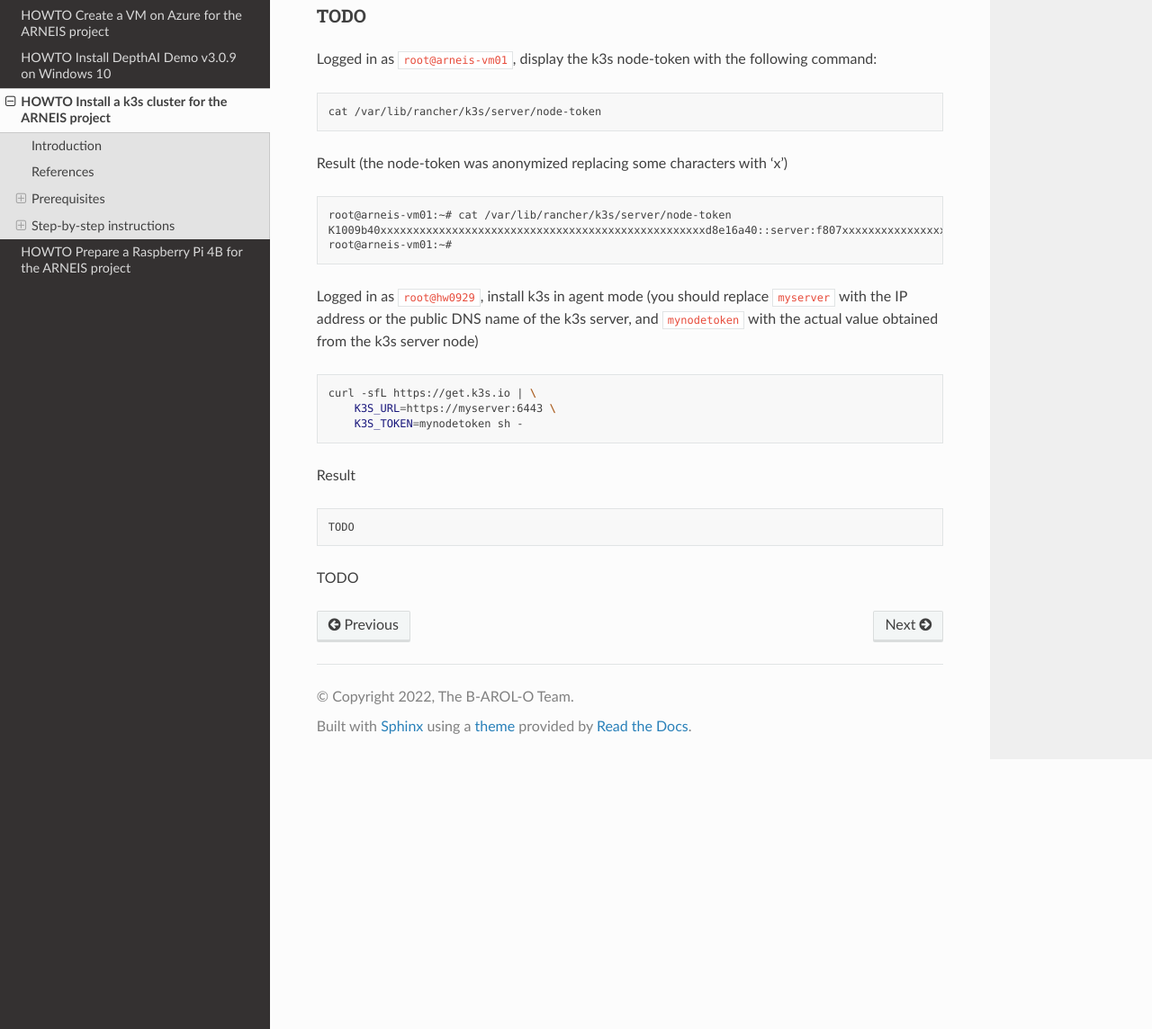
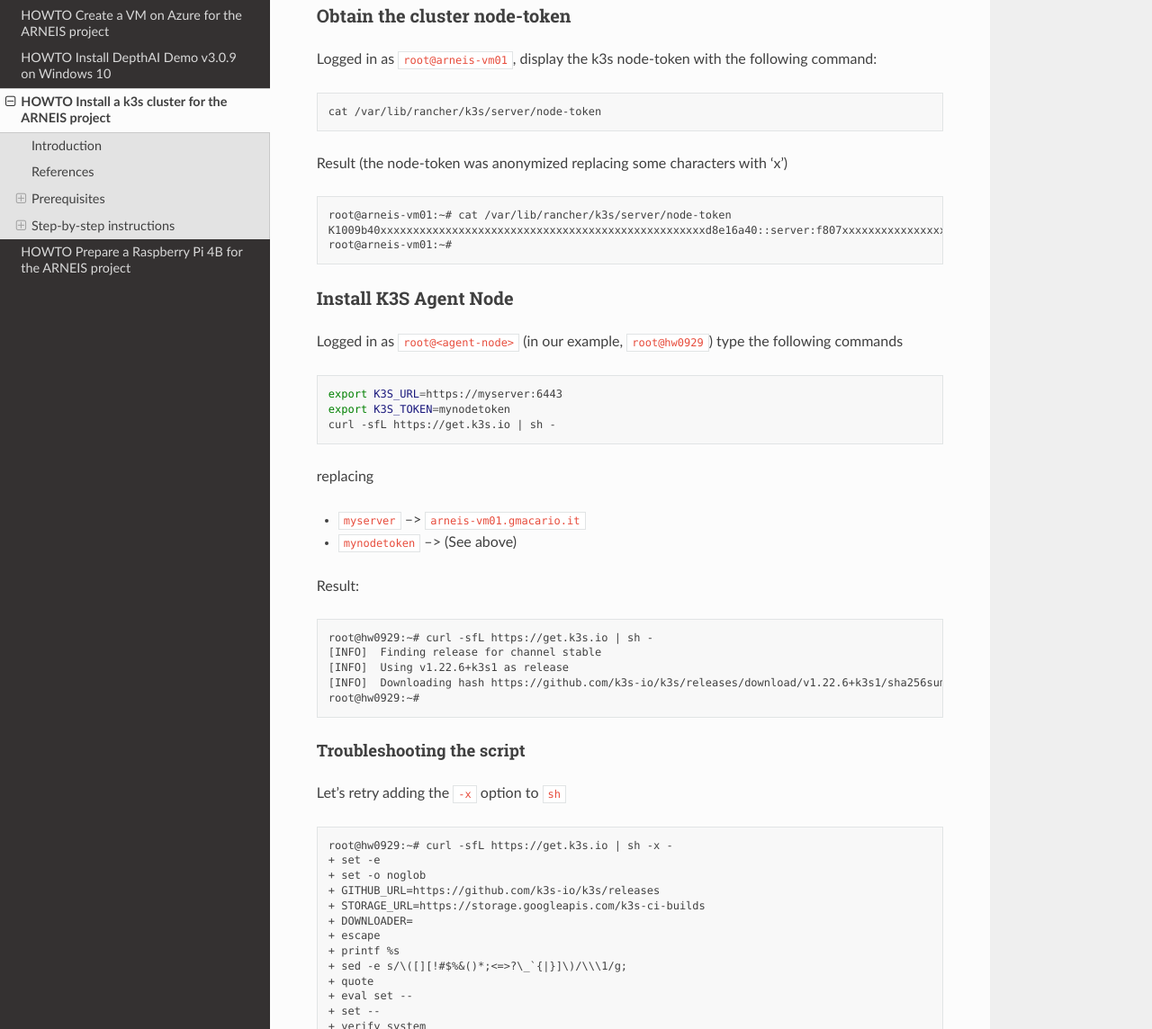
Before and after one commit to B-AROL-O/ARNEIS, a Sphinx documentation site: the page built from docs/howto/howto-install-k3s-for-arneis.md, in a window 1280 px wide and 1400 px high, scrolled down 5680 px. Shown: the part 256-1400 px from the top of the window at 90% size. Built offline with Sphinx 7.4.7 and the Read the Docs theme 2.0.0, drawn with Linux system fonts in a browser that asks for light colours; some of the changed text lies outside the part shown.

Commit message:
Expand section: Install K3S Agent Node
Signed-off-by: Macario Gianpaolo <gmacario@gmail.com>

````diff
--- a/docs/howto/howto-install-k3s-for-arneis.md
+++ b/docs/howto/howto-install-k3s-for-arneis.md
@@ -220,7 +220,7 @@ Once you passed the self-signed certificate warning, you should receive a 401 (U
 
 ![Screenshot from 2022-02-02 11-02-09](https://user-images.githubusercontent.com/75182/152132742-4ed66499-9dc1-4f36-8c2e-f073fcee5375.png)
 
-### TODO
+### Obtain the cluster node-token
 
 Logged in as `root@arneis-vm01`, display the k3s node-token with the following command:
 
@@ -236,19 +236,195 @@ K1009b40xxxxxxxxxxxxxxxxxxxxxxxxxxxxxxxxxxxxxxxxxxxxxxxxxxd8e16a40::server:f807x
 root@arneis-vm01:~#
 ```
 
-Logged in as `root@hw0929`, install k3s in agent mode (you should replace `myserver` with the IP address or the public DNS name of the k3s server, and `mynodetoken` with the actual value obtained from the k3s server node)
+### Install K3S Agent Node
+
+Logged in as `root@<agent-node>` (in our example, `root@hw0929`) type the following commands
 
 ```bash
-curl -sfL https://get.k3s.io | \
-    K3S_URL=https://myserver:6443 \
-    K3S_TOKEN=mynodetoken sh -
+export K3S_URL=https://myserver:6443
+export K3S_TOKEN=mynodetoken
+curl -sfL https://get.k3s.io | sh -
 ```
 
-Result
+replacing
+
+* `myserver` --> `arneis-vm01.gmacario.it`
+* `mynodetoken` --> (See above)
+
+Result:
 
 ```text
-TODO
+root@hw0929:~# curl -sfL https://get.k3s.io | sh -
+[INFO]  Finding release for channel stable
+[INFO]  Using v1.22.6+k3s1 as release
+[INFO]  Downloading hash https://github.com/k3s-io/k3s/releases/download/v1.22.6+k3s1/sha256sum-amd64.txt
+root@hw0929:~#
 ```
+
+#### Troubleshooting the script
+
+Let's retry adding the `-x` option to `sh`
+
+```text
+root@hw0929:~# curl -sfL https://get.k3s.io | sh -x -
++ set -e
++ set -o noglob
++ GITHUB_URL=https://github.com/k3s-io/k3s/releases
++ STORAGE_URL=https://storage.googleapis.com/k3s-ci-builds
++ DOWNLOADER=
++ escape
++ printf %s
++ sed -e s/\([][!#$%&()*;<=>?\_`{|}]\)/\\\1/g;
++ quote
++ eval set --
++ set --
++ verify_system
++ [ -x /sbin/openrc-run ]
++ [ -x /bin/systemctl ]
++ HAS_SYSTEMD=true
++ return
++ setup_env
++ [ -z https://arneis-vm01.gmacario.it:6443 ]
++ [ -z K1009bxxxxxxxxxxxxxxxxxxxxxxxxxxxxxx26d8e16a40::server:f807dxxxxxxxxxxxxxxx9f5f ]
++ CMD_K3S=agent
++ verify_k3s_url
++ quote_indent
++ printf  \\\n
++ CMD_K3S_EXEC=agent \
++ [ -n  ]
++ [ agent = server ]
++ SYSTEM_NAME=k3s-agent
++ printf %s k3s-agent
++ sed -e s/[][!#$%&()*;<=>?\_`{|}/[:space:]]/^/g;
++ valid_chars=k3s-agent
++ [ k3s-agent != k3s-agent ]
++ SUDO=sudo
++ id -u
++ [ 0 -eq 0 ]
++ SUDO=
++ [ -n  ]
++ [ agent = server ]
++ SYSTEMD_TYPE=exec
++ [ -n  ]
++ BIN_DIR=/usr/local/bin
++ sh -c touch /usr/local/bin/k3s-ro-test && rm -rf /usr/local/bin/k3s-ro-test
++ [ -n  ]
++ SYSTEMD_DIR=/etc/systemd/system
++ SERVICE_K3S=k3s-agent.service
++ UNINSTALL_K3S_SH=/usr/local/bin/k3s-agent-uninstall.sh
++ KILLALL_K3S_SH=/usr/local/bin/k3s-killall.sh
++ [ true = true ]
++ FILE_K3S_SERVICE=/etc/systemd/system/k3s-agent.service
++ FILE_K3S_ENV=/etc/systemd/system/k3s-agent.service.env
++ get_installed_hashes
++ sha256sum /usr/local/bin/k3s /etc/systemd/system/k3s-agent.service /etc/systemd/system/k3s-agent.service.env
++ true
++ PRE_INSTALL_HASHES=sha256sum: /usr/local/bin/k3s: No such file or directory
+sha256sum: /etc/systemd/system/k3s-agent.service: No such file or directory
+sha256sum: /etc/systemd/system/k3s-agent.service.env: No such file or directory
++ [  = true ]
++ INSTALL_K3S_CHANNEL_URL=https://update.k3s.io/v1-release/channels
++ INSTALL_K3S_CHANNEL=stable
++ download_and_verify
++ can_skip_download
++ [  != true ]
++ return 1
++ setup_verify_arch
++ [ -z  ]
++ uname -m
++ ARCH=x86_64
++ ARCH=amd64
++ SUFFIX=
++ verify_downloader curl
++ command -v curl
++ [ -x /snap/bin/curl ]
++ DOWNLOADER=curl
++ return 0
++ setup_tmp
++ mktemp -d -t k3s-install.XXXXXXXXXX
++ TMP_DIR=/tmp/k3s-install.05Pykak7Yf
++ TMP_HASH=/tmp/k3s-install.05Pykak7Yf/k3s.hash
++ TMP_BIN=/tmp/k3s-install.05Pykak7Yf/k3s.bin
++ trap cleanup INT EXIT
++ get_release_version
++ [ -n  ]
++ [ -n  ]
++ info Finding release for channel stable
++ echo [INFO]  Finding release for channel stable
+[INFO]  Finding release for channel stable
++ version_url=https://update.k3s.io/v1-release/channels/stable
++ curl -w %{url_effective} -L -s -S https://update.k3s.io/v1-release/channels/stable -o /dev/null
++ sed -e s|.*/||
++ VERSION_K3S=v1.22.6+k3s1
++ info Using v1.22.6+k3s1 as release
++ echo [INFO]  Using v1.22.6+k3s1 as release
+[INFO]  Using v1.22.6+k3s1 as release
++ download_hash
++ [ -n  ]
++ HASH_URL=https://github.com/k3s-io/k3s/releases/download/v1.22.6+k3s1/sha256sum-amd64.txt
++ info Downloading hash https://github.com/k3s-io/k3s/releases/download/v1.22.6+k3s1/sha256sum-amd64.txt
++ echo [INFO]  Downloading hash https://github.com/k3s-io/k3s/releases/download/v1.22.6+k3s1/sha256sum-amd64.txt
+[INFO]  Downloading hash https://github.com/k3s-io/k3s/releases/download/v1.22.6+k3s1/sha256sum-amd64.txt
++ download /tmp/k3s-install.05Pykak7Yf/k3s.hash https://github.com/k3s-io/k3s/releases/download/v1.22.6+k3s1/sha256sum-amd64.txt
++ [ 2 -eq 2 ]
++ curl -o /tmp/k3s-install.05Pykak7Yf/k3s.hash -sfL https://github.com/k3s-io/k3s/releases/download/v1.22.6+k3s1/sha256sum-amd64.txt
++ cleanup
++ code=23
++ set +e
++ trap - EXIT
++ rm -rf /tmp/k3s-install.05Pykak7Yf
++ exit 23
+root@hw0929:~#
+```
+
+TODO: Maybe is this related to unknown certificate?
+
+#### Testing using server IP address rather than FQDN
+
+<!-- (2022-02-02 12:00 CET) -->
+
+```bash
+export K3S_URL=https://20.124.132.35:6433
+export K3S_TOKEN=K100xxxxxxx
+curl -sfL https://get.k3s.io | sh -
+```
+
+Result:
+
+```text
+root@hw0929:~# curl -sfL https://get.k3s.io | sh -
+[INFO]  Finding release for channel stable
+[INFO]  Using v1.22.6+k3s1 as release
+[INFO]  Downloading hash https://github.com/k3s-io/k3s/releases/download/v1.22.6+k3s1/sha256sum-amd64.txt
+root@hw0929:~#
+```
+
+TODO: Check whether Ubuntu 21.10 is a supported OS
+
+
+```text
+root@hw0929:~# cat /etc/os-release
+PRETTY_NAME="Ubuntu 21.10"
+NAME="Ubuntu"
+VERSION_ID="21.10"
+VERSION="21.10 (Impish Indri)"
+VERSION_CODENAME=impish
+ID=ubuntu
+ID_LIKE=debian
+HOME_URL="https://www.ubuntu.com/"
+SUPPORT_URL="https://help.ubuntu.com/"
+BUG_REPORT_URL="https://bugs.launchpad.net/ubuntu/"
+PRIVACY_POLICY_URL="https://www.ubuntu.com/legal/terms-and-policies/privacy-policy"
+UBUNTU_CODENAME=impish
+root@hw0929:~#
+```
+
+TODO: Try on udoox86gm1 (Ubuntu 20.04.x LTS 64-bit)
+
+TODO: Notice that versions do conflict
+
+* arneis-vm01 installed k3s v1.22.5+k3s1
+* the Agent Node is attempting to install k3s v1.22.6+k3s1
 
 TODO
 
````
